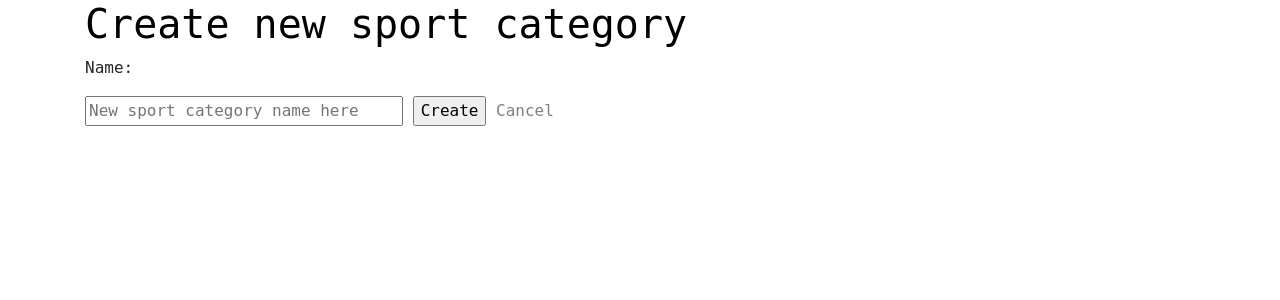
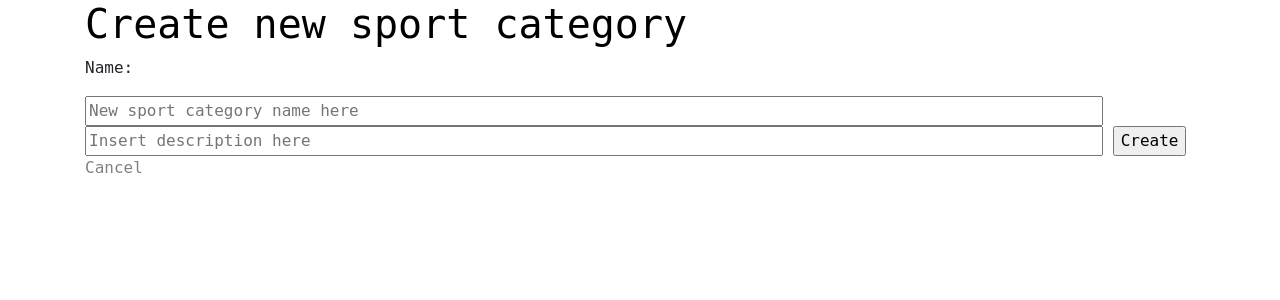
Before and after one commit to elclandestin0/item-catalog-project, a Flask app: page /categories/newcategory in a window 1280 px wide. Shown: the top 300 px of the page. Run offline with Flask 2, Linux system fonts and the light colour scheme; some libraries are stand-ins or nearby versions.

Commit message:
Added description placeholder in 'Edit Category'

```diff
--- a/templates/all_categories.html
+++ b/templates/all_categories.html
@@ -34,7 +34,7 @@
                   <img class="card-img" src="{{url_for('static', filename='basketball.png')}}">
                   <div class="card-img-overlay">
                      <p class="card-title center"><a href='{{url_for("showItems",category_id=category.id)}}'>{{category.name}}</a></p>
-                     <p class="card-text center"> Insert description here</p>
+                     <p class="card-text center"> {{category.description}}</p>
                      <p><a href='{{url_for("editSportCategory", category_id = category.id)}}'> Edit </a>  <a href='{{url_for("deleteSportCategory", category_id = category.id)}}'> Delete </a> </p>
                   </div>
                </div>
--- a/templates/edit_category.html
+++ b/templates/edit_category.html
@@ -2,7 +2,8 @@
 {% block content %}
     <h1> edit {{category.name}}</h1>
     <form action='{{url_for("editSportCategory", category_id = category.id)}}' method='post'>
-      <input type='text' name = 'name' size='50' placeholder='{{category.name}}'>
+      <input type='text' name = 'name' size='100' placeholder='{{category.name}}'>
+      <input type='text' name = 'description' size='100' placeholder='{{category.description}}'>
       <input type='submit' value='Edit'>
     </form>
     <a href='{{url_for("showSportCategories")}}'> Cancel </a>
--- a/templates/new_category.html
+++ b/templates/new_category.html
@@ -3,7 +3,8 @@
     <h1> Create new sport category</h1>
     <form action='{{url_for("newSportCategory")}}' method='post'>
       <p> Name: </p>
-      <input type='text' size='30' name='name' placeholder="New sport category name here">
+      <input type='text' size='100' name='name' placeholder="New sport category name here">
+      <input type='text' size='100' name='description' placeholder="Insert description here">
       <input type='submit' value='Create'>
       <a href='{{url_for("showSportCategories")}}'> Cancel </a>
     </form>
--- a/views.py
+++ b/views.py
@@ -60,7 +60,9 @@ def newSportCategory():
     """
     # add logic gate to check user name
     if request.method == 'POST':
-        new_sport = Category(name = request.form['name'])
+        new_sport = Category(name = request.form['name'],
+                             description =request.form['description']
+                             )
         session.add(new_sport)
         session.commit()
         return redirect(url_for('showSportCategories'))
@@ -78,6 +80,8 @@ def editSportCategory(category_id):
     if request.method == 'POST':
         if request.form['name']:
             edit_category.name = request.form['name']
+        if request.form['description']:
+            edit_category.description = request.form['description']
             return redirect(url_for('showSportCategories'))
     else:
         return render_template('edit_category.html', category = edit_category)
```
Also changed, not shown: catalog.db, 1 other file.
